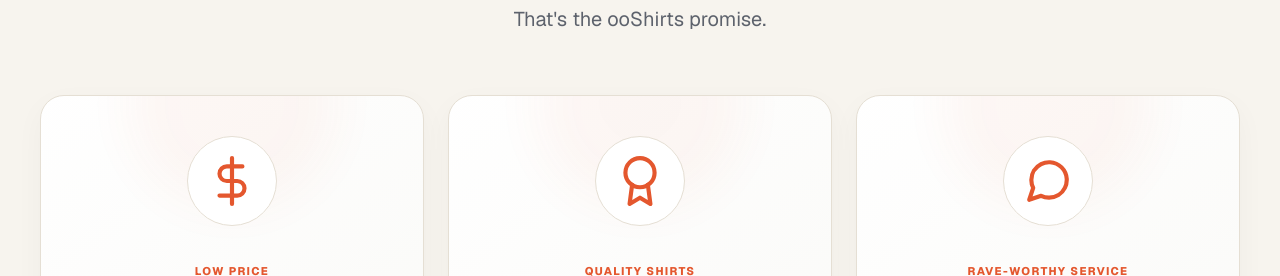
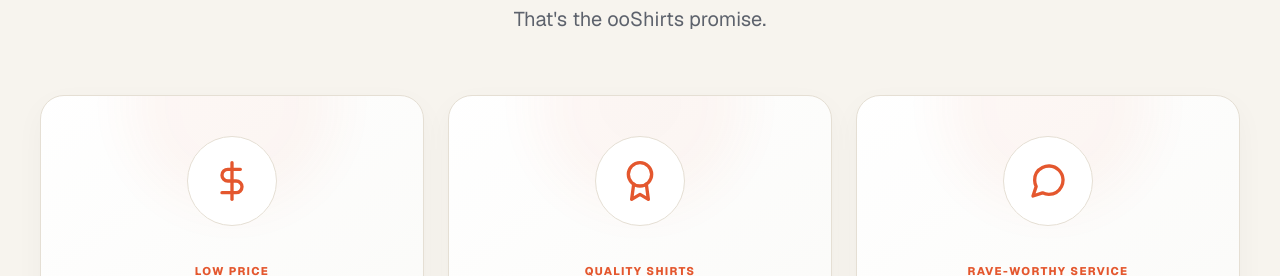
Before and after one commit to mainuddin-sani/oshirts, a Next.js app: page / in a window 1280 px wide. Shown: the part 5263-5539 px from the top of the page. Built offline with nearby package versions, Linux system fonts and the light colour scheme.

Commit message:
our promise section created

```diff
--- a/src/components/home/HowItWorks/HowItWorks.module.css
+++ b/src/components/home/HowItWorks/HowItWorks.module.css
@@ -174,13 +174,9 @@
   width: 90px;
   height: 90px;
   margin-bottom: clamp(1.75rem, 3vw, 2.5rem);
-  font-size: 35px;
-
   border: 1px solid var(--ic-border);
   border-radius: 50%;
-
   background: var(--ic-white);
-  /* color: #fff; */
   color: var(--ic-accent);
 
   /* box-shadow:
@@ -198,7 +194,7 @@
 }
 
 .ic_icon_size {
-  font-size: 50px;
+  font-size: 40px;
 }
 
 /* --------------------------------
```
